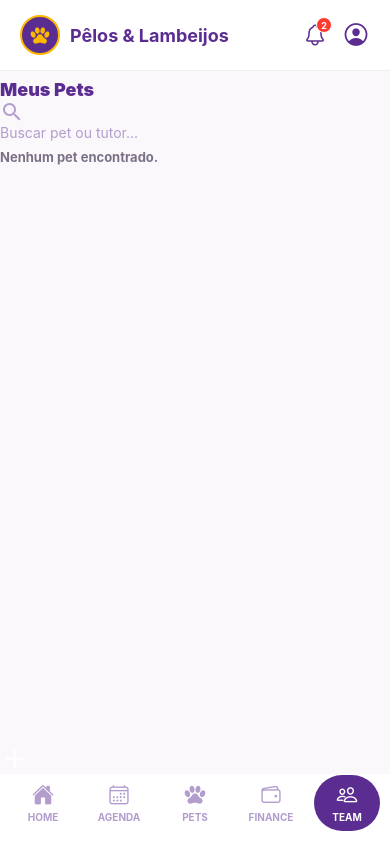
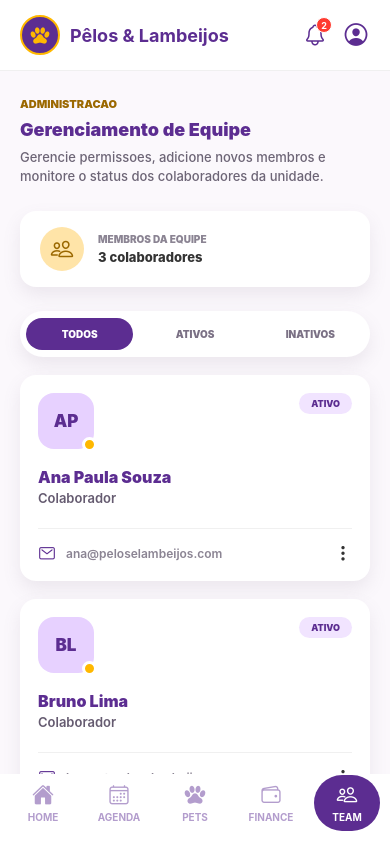
Before and after one commit to Workflow-FatecItaquera/Pets, a React Native app: screen /Team in a window 390 px wide. Built offline with nearby package versions, Linux system fonts and the light colour scheme; no server answers; what react-native-calendars would draw is missing.

Commit message:
hotfix: perdao

```diff
--- a/front/src/screens/Team/index.js
+++ b/front/src/screens/Team/index.js
@@ -1,176 +1,295 @@
-import React, { useState, useEffect } from 'react';
-import { View, Text, FlatList, TouchableOpacity, TextInput, ActivityIndicator, Alert, Image, Modal } from 'react-native';
-import Feather from '@expo/vector-icons/Feather';
-import { MaterialCommunityIcons } from '@expo/vector-icons';
-import PetFormModal from '../../components/PetFormModal';
+import React, { useCallback, useEffect, useMemo, useState } from 'react';
+import {
+  ActivityIndicator,
+  Alert,
+  RefreshControl,
+  ScrollView,
+  Text,
+  TextInput,
+  TouchableOpacity,
+  View,
+} from 'react-native';
+import { Ionicons } from '@expo/vector-icons';
+import { BACKEND_URI } from '@env';
+
 import { COLORS } from '../../styles/theme';
 import style from './style';
-import { BACKEND_URI } from '@env';
 
 const API_URL = BACKEND_URI;
+const SHOW_MOCK_MEMBERS = true;
 
-export default function Pets() {
-  const [pets, setPets] = useState([]);
+const MOCK_MEMBERS = [
+  {
+    _id: 'mock-team-1',
+    name: 'Ana Paula Souza',
+    email: 'ana@peloselambeijos.com',
+    isActive: true,
+    isAdmin: false,
+  },
+  {
+    _id: 'mock-team-2',
+    name: 'Bruno Lima',
+    email: 'bruno@peloselambeijos.com',
+    isActive: true,
+    isAdmin: false,
+  },
+  {
+    _id: 'mock-team-3',
+    name: 'Carla Dias',
+    email: 'carla@peloselambeijos.com',
+    isActive: false,
+    isAdmin: false,
+  },
+  {
+    _id: 'mock-team-4',
+    name: 'Diego Costa',
+    email: 'diego@peloselambeijos.com',
+    isActive: true,
+    isAdmin: true,
+  },
+];
+
+const INITIAL_FORM = {
+  name: '',
+  email: '',
+  password: '',
+};
+
+function getInitials(name = '') {
+  return name
+    .split(' ')
+    .filter(Boolean)
+    .slice(0, 2)
+    .map((part) => part[0])
+    .join('')
+    .toUpperCase() || 'PL';
+}
+
+function TeamMemberCard({ member }) {
+  const roleLabel = member.isAdmin ? 'Administrador' : 'Colaborador';
+
+  return (
+    <View style={style.memberCard}>
+      <View style={style.memberHeader}>
+        <View>
+          <View style={style.avatarFallback}>
+            <Text style={style.avatarInitials}>{getInitials(member.name)}</Text>
+          </View>
+          <View style={style.onlineDot} />
+        </View>
+
+        <View style={[style.statusBadge, member.isActive === false && style.statusBadgeInactive]}>
+          <Text style={[style.statusText, member.isActive === false && style.statusTextInactive]}>
+            {member.isActive === false ? 'INATIVO' : 'ATIVO'}
+          </Text>
+        </View>
+      </View>
+
+      <Text numberOfLines={1} style={style.memberName}>{member.name}</Text>
+      <Text numberOfLines={1} style={style.memberRole}>{roleLabel}</Text>
+
+      <View style={style.memberFooter}>
+        <Ionicons name="mail-outline" size={18} color={COLORS.primary} />
+        <Text numberOfLines={1} style={style.memberEmail}>{member.email}</Text>
+        <Ionicons name="ellipsis-vertical" size={18} color={COLORS.text} />
+      </View>
+    </View>
+  );
+}
+
+export default function Team() {
+  const [members, setMembers] = useState([]);
   const [loading, setLoading] = useState(true);
-  const [search, setSearch] = useState('');
-  const [modalVisible, setModalVisible] = useState(false);
+  const [refreshing, setRefreshing] = useState(false);
+  const [saving, setSaving] = useState(false);
+  const [filter, setFilter] = useState('all');
+  const [form, setForm] = useState(INITIAL_FORM);
 
-  const [detailModalVisible, setDetailModalVisible] = useState(false);
-  const [selectedPet, setSelectedPet] = useState(null);
+  const fetchMembers = useCallback(async (showLoader = true) => {
+    try {
+      if (showLoader) setLoading(true);
 
-  const fetchPets = async (query = '') => {
+      const response = await fetch(`${API_URL}/users`);
+      if (!response.ok) throw new Error('Falha ao buscar equipe');
+
+      const data = await response.json();
+      setMembers(SHOW_MOCK_MEMBERS ? [...MOCK_MEMBERS, ...(data || [])] : (data || []));
+    } catch (error) {
+      if (SHOW_MOCK_MEMBERS) {
+        setMembers(MOCK_MEMBERS);
+      }
+      Alert.alert('Erro', 'Nao foi possivel carregar os membros da equipe.');
+      console.error(error);
+    } finally {
+      setLoading(false);
+      setRefreshing(false);
+    }
+  }, []);
+
+  useEffect(() => {
+    fetchMembers();
+  }, [fetchMembers]);
+
+  const activeMembers = useMemo(() => {
+    return members.filter((member) => member.isActive !== false);
+  }, [members]);
+
+  const filteredMembers = useMemo(() => {
+    if (filter === 'active') return activeMembers;
+    if (filter === 'inactive') return members.filter((member) => member.isActive === false);
+    return members;
+  }, [activeMembers, filter, members]);
+
+  const handleRefresh = () => {
+    setRefreshing(true);
+    fetchMembers(false);
+  };
+
+  const handleCreateMember = async () => {
+    if (!form.name.trim() || !form.email.trim() || !form.password.trim()) {
+      return Alert.alert('Atencao', 'Nome, email e senha provisoria sao obrigatorios.');
+    }
+
     try {
-      setLoading(true);
-      const urlCompleta = `${API_URL}/pets/search?q=${encodeURIComponent(query)}`;
+      setSaving(true);
 
-      console.log(`[Fetch Pets] Disparando requisição para: "${urlCompleta}"`);
-      const response = await fetch(urlCompleta);
-      console.log(`[Fetch Pets] Resposta recebida. Status HTTP: ${response.status}`);
+      const response = await fetch(`${API_URL}/users`, {
+        method: 'POST',
+        headers: { 'Content-Type': 'application/json' },
+        body: JSON.stringify({
+          name: form.name.trim(),
+          email: form.email.trim(),
+          password: form.password,
+        }),
+      });
 
       if (!response.ok) {
-        const textoDeErro = await response.text();
-        console.error(`[Fetch Pets Erro] O servidor retornou um erro não-200. Conteúdo bruto:\n`, textoDeErro);
-        throw new Error('Falha ao buscar pets');
+        const error = await response.json();
+        throw new Error(error.error || 'Falha ao cadastrar membro');
       }
 
-      const data = await response.json();
-      setPets(Array.isArray(data) ? data : []);
+      setForm(INITIAL_FORM);
+      await fetchMembers(false);
+      Alert.alert('Sucesso', 'Membro cadastrado no backend com sucesso.');
     } catch (error) {
-      Alert.alert('Erro', 'Não foi possível carregar a lista de pets.');
-      console.error('[Fetch Pets Catch]', error);
+      Alert.alert('Erro', error.message || 'Nao foi possivel cadastrar o membro.');
     } finally {
-      setLoading(false);
+      setSaving(false);
     }
   };
 
-  useEffect(() => {
-    const delayDebounceFn = setTimeout(() => {
-      fetchPets(search);
-    }, 500);
+  return (
+    <ScrollView
+      style={style.container}
+      contentContainerStyle={style.content}
+      showsVerticalScrollIndicator={false}
+      refreshControl={
+        <RefreshControl refreshing={refreshing} onRefresh={handleRefresh} tintColor={COLORS.primary} />
+      }
+    >
+      <Text style={style.eyebrow}>ADMINISTRACAO</Text>
+      <Text style={style.pageTitle}>Gerenciamento de Equipe</Text>
+      <Text style={style.subtitle}>
+        Gerencie permissoes, adicione novos membros e monitore o status dos colaboradores da unidade.
+      </Text>
 
-    return () => clearTimeout(delayDebounceFn);
-  }, [search]);
-
-  const handleOpenDetails = (pet) => {
-    setSelectedPet(pet);
-    setDetailModalVisible(true);
-  };
-
-  const renderPetCard = ({ item }) => (
-    <TouchableOpacity style={style.cardContainer} onPress={() => handleOpenDetails(item)}>
-      {item.photo ? (
-        <Image
-          source={{ uri: item.photo }}
-          style={style.avatar}
-        />
-      ) : (
-        <View style={[style.avatar, { justifyContent: 'center', alignItems: 'center', backgroundColor: '#F0E6FF' }]}>
-          <Feather name="user" size={28} color={COLORS.primary} />
+      <View style={style.summaryCard}>
+        <View style={style.summaryIcon}>
+          <Ionicons name="people-outline" size={24} color="#9B6800" />
         </View>
-      )}
-
-      <View style={style.cardContent}>
-        <View style={style.cardHeader}>
-          <Text style={style.petName}>{item.name}</Text>
-          <MaterialCommunityIcons
-            name={item.type === 'Gato' ? 'cat' : 'dog'}
-            size={18}
-            color={COLORS.primary}
-          />
-        </View>
-        <Text style={style.tutorName}>Tutor: {item.tutor?.name || 'Não informado'}</Text>
-        <View style={style.tagsRow}>
-          {item.breed && (
-            <View style={style.tag}><Text style={style.tagText}>{item.breed}</Text></View>
-          )}
-          <View style={style.tag}><Text style={style.tagText}>Porte {item.size || 'N/A'}</Text></View>
+        <View>
+          <Text style={style.summaryLabel}>MEMBROS DA EQUIPE</Text>
+          <Text style={style.summaryValue}>{activeMembers.length} colaboradores</Text>
         </View>
       </View>
-      <MaterialCommunityIcons name="chevron-right" size={24} color={COLORS.inactive} />
+
+      <View style={style.filterBar}>
+        {[
+          { id: 'all', label: 'TODOS' },
+          { id: 'active', label: 'ATIVOS' },
+          { id: 'inactive', label: 'INATIVOS' },
+        ].map((item) => {
+          const isSelected = filter === item.id;
+
+          return (
+            <TouchableOpacity
+              key={item.id}
+              activeOpacity={0.8}
+              style={[style.filterButton, isSelected && style.filterButtonActive]}
+              onPress={() => setFilter(item.id)}
+            >
+              <Text style={[style.filterText, isSelected && style.filterTextActive]}>{item.label}</Text>
             </TouchableOpacity>
           );
-
-  return (
-    <View style={style.container}>
-      <Text style={style.pageTitle}>Meus Pets</Text>
-
-      <View style={style.searchContainer}>
-        <MaterialCommunityIcons name="magnify" size={24} color={COLORS.inactive} style={style.searchIcon} />
-        <TextInput
-          style={style.searchInput}
-          placeholder="Buscar pet ou tutor..."
-          value={search}
-          onChangeText={setSearch}
-          placeholderTextColor={COLORS.inactive}
-        />
+        })}
       </View>
 
       {loading ? (
-        <ActivityIndicator size="large" color={COLORS.primary} style={{ marginTop: 50 }} />
+        <ActivityIndicator size="large" color={COLORS.primary} style={style.loader} />
+      ) : filteredMembers.length === 0 ? (
+        <View style={style.emptyCard}>
+          <Ionicons name="person-add-outline" size={24} color={COLORS.primary} />
+          <Text style={style.emptyText}>Nenhum membro encontrado.</Text>
+        </View>
       ) : (
-        <FlatList
-          data={pets}
-          keyExtractor={(item, index) => item._id || index.toString()}
-          contentContainerStyle={style.listContainer}
-          showsVerticalScrollIndicator={false}
-          renderItem={renderPetCard}
-          ListEmptyComponent={<Text style={style.emptyText}>Nenhum pet encontrado.</Text>}
-        />
+        filteredMembers.map((member) => (
+          <TeamMemberCard key={member._id || member.email} member={member} />
+        ))
       )}
 
-      <TouchableOpacity style={style.fab} onPress={() => setModalVisible(true)}>
-        <MaterialCommunityIcons name="plus" size={30} color={COLORS.white} />
-      </TouchableOpacity>
+      <View style={style.formCard}>
+        <Text style={style.formTitle}>Adicionar Novo Funcionario</Text>
 
-      <PetFormModal
-        visible={modalVisible}
-        onClose={() => setModalVisible(false)}
-        apiUrl={API_URL}
-        onSaveSuccess={() => fetchPets(search)}
+        <Text style={style.inputLabel}>NOME COMPLETO</Text>
+        <TextInput
+          style={style.input}
+          placeholder="Ex: Maria Silva"
+          placeholderTextColor="#9F98A7"
+          value={form.name}
+          onChangeText={(name) => setForm({ ...form, name })}
         />
 
-      <Modal
-        animationType="slide"
-        transparent={true}
-        visible={detailModalVisible}
-        onRequestClose={() => setDetailModalVisible(false)}
+        <Text style={style.inputLabel}>EMAIL PROFISSIONAL</Text>
+        <TextInput
+          style={style.input}
+          placeholder="maria@peloselambeijos.com"
+          placeholderTextColor="#9F98A7"
+          value={form.email}
+          onChangeText={(email) => setForm({ ...form, email })}
+          keyboardType="email-address"
+          autoCapitalize="none"
+        />
+
+        <Text style={style.inputLabel}>SENHA PROVISORIA</Text>
+        <TextInput
+          style={style.input}
+          placeholder="********"
+          placeholderTextColor="#9F98A7"
+          value={form.password}
+          onChangeText={(password) => setForm({ ...form, password })}
+          secureTextEntry
+        />
+
+        <TouchableOpacity
+          activeOpacity={0.86}
+          style={[style.submitButton, saving && style.submitButtonDisabled]}
+          onPress={handleCreateMember}
+          disabled={saving}
         >
-        <View style={{ flex: 1, backgroundColor: 'rgba(0,0,0,0.5)', justifyContent: 'flex-end' }}>
-          <View style={{ backgroundColor: 'white', borderTopLeftRadius: 20, borderTopRightRadius: 20, padding: 24, minHeight: '50%' }}>
-            <View style={{ flexDirection: 'row', justifyContent: 'space-between', alignItems: 'center', marginBottom: 20 }}>
-              <Text style={{ fontSize: 22, fontWeight: 'bold', color: '#333' }}>Detalhes do Pet</Text>
-              <TouchableOpacity onPress={() => setDetailModalVisible(false)}>
-                <MaterialCommunityIcons name="close" size={26} color="#666" />
+          {saving ? (
+            <ActivityIndicator color={COLORS.white} />
+          ) : (
+            <>
+              <Ionicons name="person-add" size={18} color={COLORS.white} />
+              <Text style={style.submitButtonText}>Cadastrar Membro</Text>
+            </>
+          )}
         </TouchableOpacity>
       </View>
-            {selectedPet && (
-              <View style={{ gap: 12 }}>
-                <View style={{ alignItems: 'center', marginBottom: 10 }}>
-                  {selectedPet.photo ? (
-                    <Image source={{ uri: selectedPet.photo }} style={{ width: 90, height: 90, borderRadius: 45 }} />
-                  ) : (
-                    <View style={{ width: 90, height: 90, borderRadius: 45, backgroundColor: '#F0E6FF', justifyContent: 'center', alignItems: 'center' }}>
-                      <Feather name="user" size={40} color={COLORS.primary} />
-                    </View>
-                  )}
-                </View>
 
-                <Text style={{ fontSize: 16, color: '#666' }}><Text style={{ fontWeight: 'bold' }}>Nome:</Text> {selectedPet.name}</Text>
-                <Text style={{ fontSize: 16, color: '#666' }}><Text style={{ fontWeight: 'bold' }}>Tipo:</Text> {selectedPet.type}</Text>
-                <Text style={{ fontSize: 16, color: '#666' }}><Text style={{ fontWeight: 'bold' }}>Raça:</Text> {selectedPet.breed || 'Não informada'}</Text>
-                <Text style={{ fontSize: 16, color: '#666' }}><Text style={{ fontWeight: 'bold' }}>Porte:</Text> {selectedPet.size || 'Não informado'}</Text>
-
-                <View style={{ height: 1, backgroundColor: '#E0E0E0', marginVertical: 10 }} />
-
-                <Text style={{ fontSize: 16, color: '#666' }}><Text style={{ fontWeight: 'bold' }}>Tutor:</Text> {selectedPet.tutor?.name || 'Não informado'}</Text>
-                {selectedPet.tutor?.phone && (
-                  <Text style={{ fontSize: 16, color: '#666' }}><Text style={{ fontWeight: 'bold' }}>Telefone do Tutor:</Text> {selectedPet.tutor.phone}</Text>
-                )}
-              </View>
-            )}
-          </View>
-        </View>
-      </Modal>
-    </View>
+      <TouchableOpacity activeOpacity={0.85} style={style.floatingButton}>
+        <Ionicons name="person-add" size={24} color={COLORS.primary} />
+      </TouchableOpacity>
+    </ScrollView>
   );
 }
```
Lines whose indentation alone changed are shown as unchanged.
